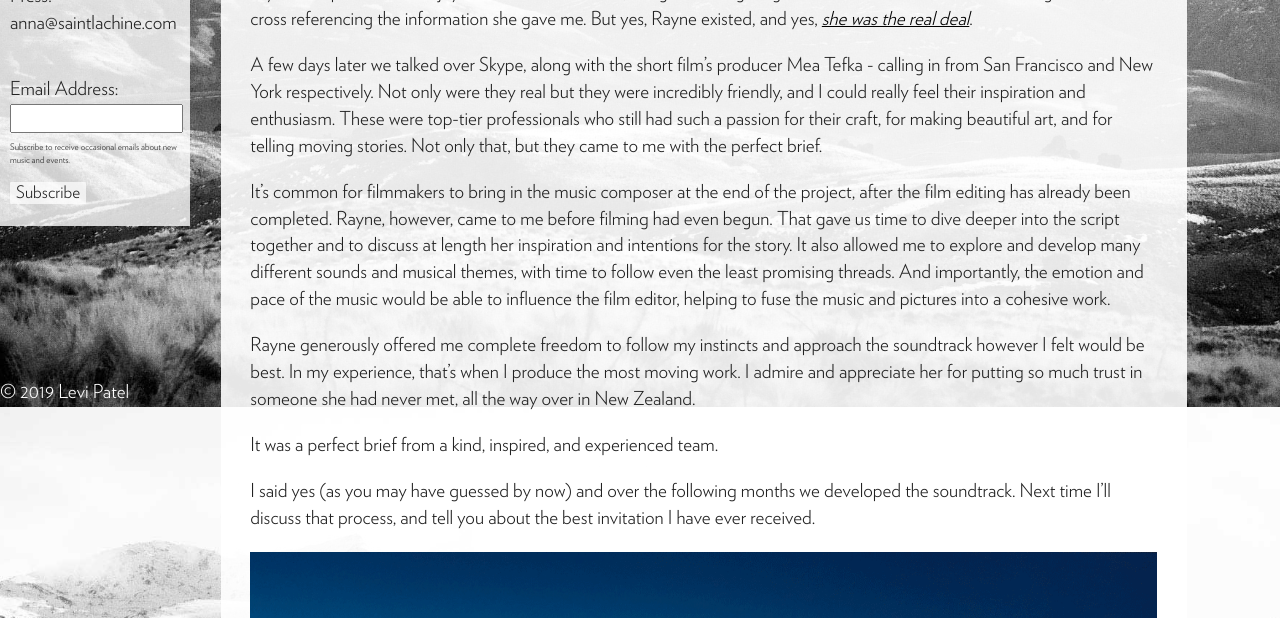
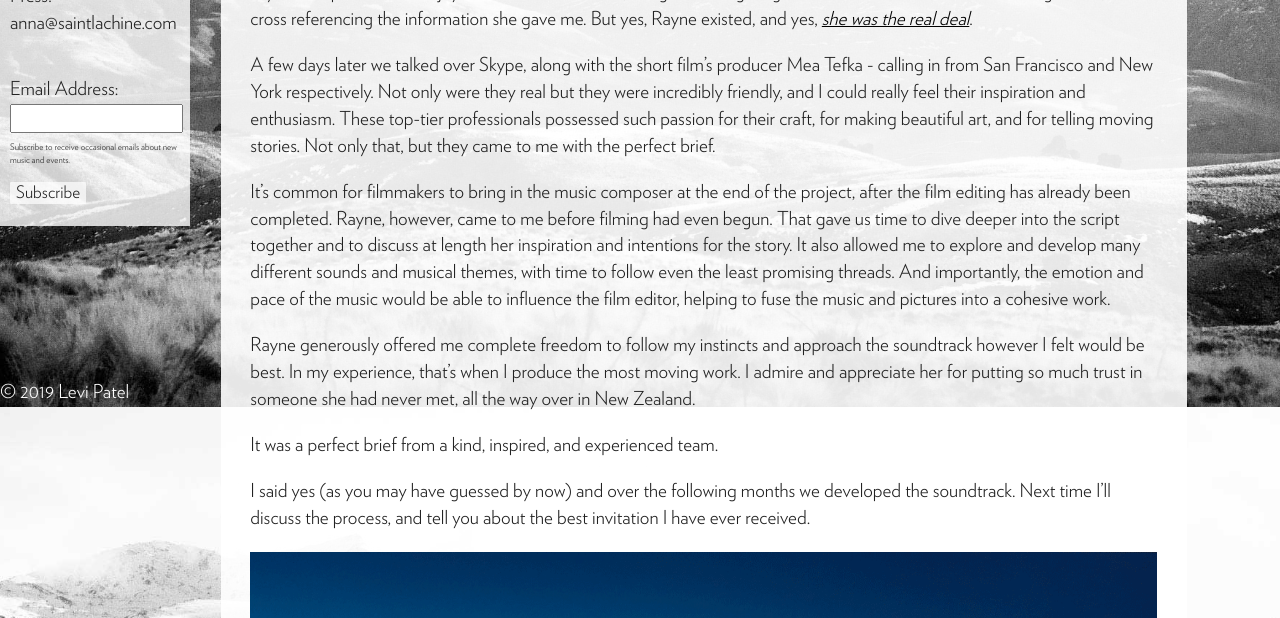
Before and after one commit to levipatel/music, a Jekyll site: the page built from _posts/2019-07-19-ISO-1-Its-snowing-outside.md, in a window 1280 px wide. Shown: the part 493-1111 px from the top of the page. Built offline with Jekyll 4.4.1, drawn with Linux system fonts in a browser that asks for light colours.

Commit message:
Wording tweak in ISO 1 blog

```diff
--- a/_posts/2019-07-19-ISO-1-Its-snowing-outside.md
+++ b/_posts/2019-07-19-ISO-1-Its-snowing-outside.md
@@ -13,7 +13,7 @@ Rayne went on to describe how she had my music on repeat while writing the scrip
 
 My first response was not joy or excitement. Instead, I began investigating whether her email address looked legitimate, and cross referencing the information she gave me. But yes, Rayne existed, and yes, [she was the real deal](https://www.lucasfilm.com/news/spotlight-rayne-roberts/).
 
-A few days later we talked over Skype, along with the short film’s producer Mea Tefka - calling in from San Francisco and New York respectively. Not only were they real but they were incredibly friendly, and I could really feel their inspiration and enthusiasm. These were top-tier professionals who still had such a passion for their craft, for making beautiful art, and for telling moving stories. Not only that, but they came to me with the perfect brief.
+A few days later we talked over Skype, along with the short film’s producer Mea Tefka - calling in from San Francisco and New York respectively. Not only were they real but they were incredibly friendly, and I could really feel their inspiration and enthusiasm. These top-tier professionals possessed such passion for their craft, for making beautiful art, and for telling moving stories. Not only that, but they came to me with the perfect brief.
 
 It’s common for filmmakers to bring in the music composer at the end of the project, after the film editing has already been completed. Rayne, however, came to me before filming had even begun. That gave us time to dive deeper into the script together and to discuss at length her inspiration and intentions for the story. It also allowed me to explore and develop many different sounds and musical themes, with time to follow even the least promising threads. And importantly, the emotion and pace of the music would be able to influence the film editor, helping to fuse the music and pictures into a cohesive work.
 
@@ -21,6 +21,6 @@ Rayne generously offered me complete freedom to follow my instincts and approach
 
 It was a perfect brief from a kind, inspired, and experienced team.
 
-I said yes (as you may have guessed by now) and over the following months we developed the soundtrack. Next time I’ll discuss that process, and tell you about the best invitation I have ever received.
+I said yes (as you may have guessed by now) and over the following months we developed the soundtrack. Next time I’ll discuss the process, and tell you about the best invitation I have ever received.
 
 ![Plane window view]({{ site.baseurl }}/images/blog/iso/plane-1.png "Plane window view")
```
Also changed, not shown: 1 other file.
